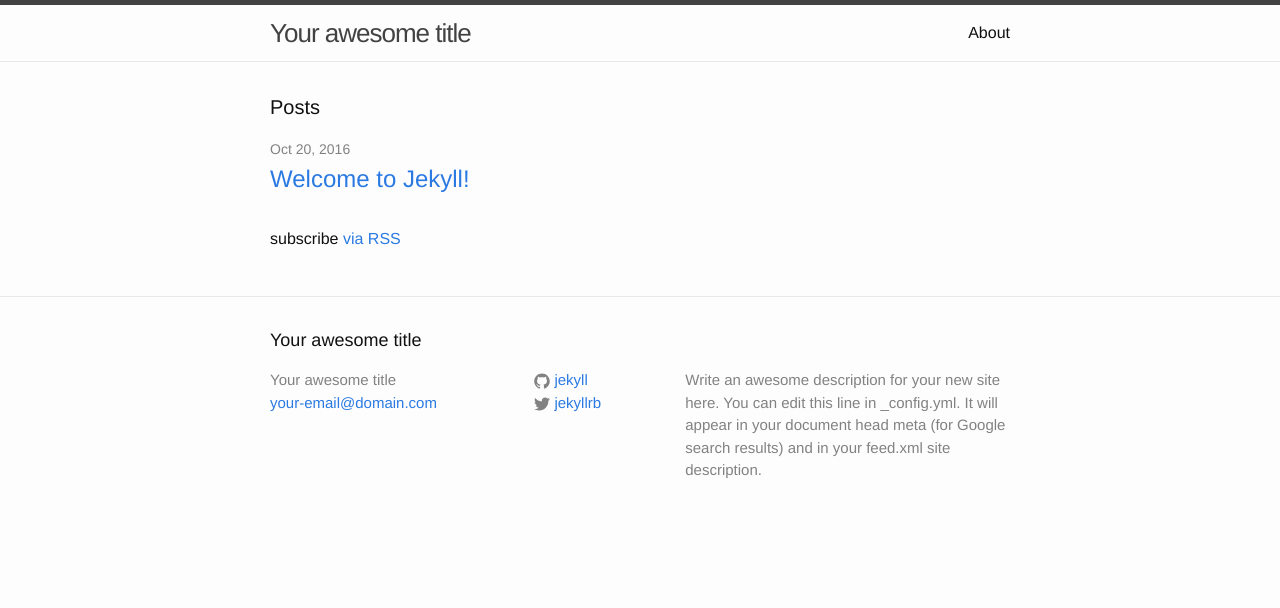
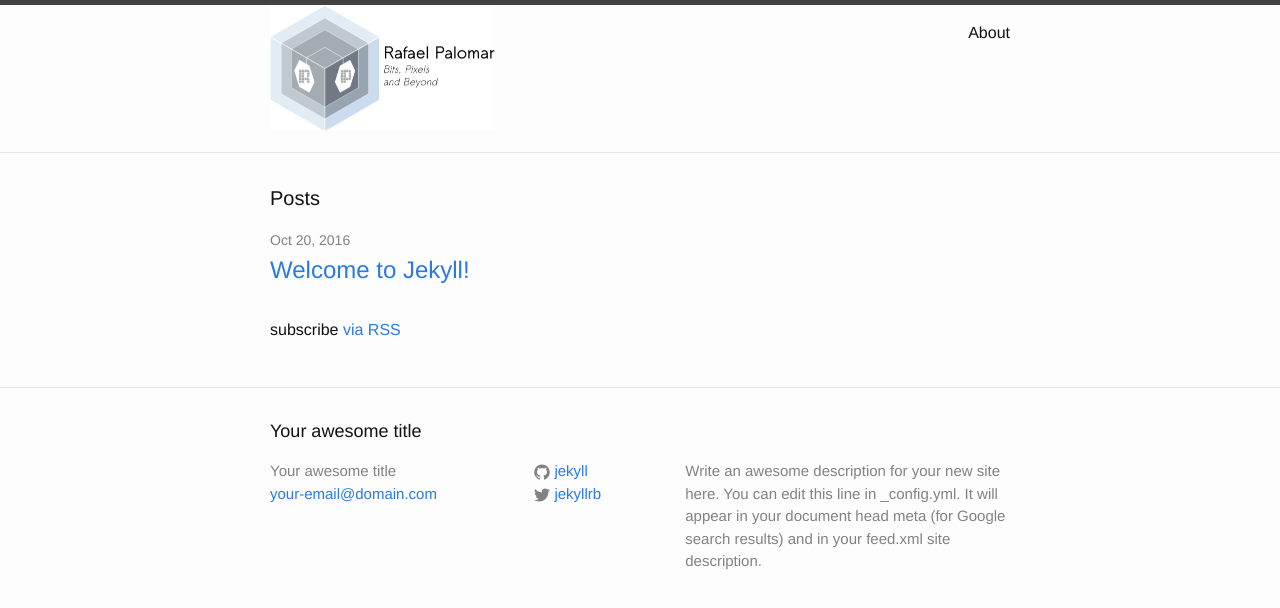
Before and after one commit to RafaelPalomar/rpblog, a Jekyll site: the page built from index.html, in a window 1280 px wide. Shown: the top 608 px of the page. Built offline with Jekyll 4.4.1, drawn with Linux system fonts in a browser that asks for light colours.

Commit message:
Title logo added

```diff
--- a/_includes/header.html
+++ b/_includes/header.html
@@ -2,7 +2,7 @@
 
   <div class="wrapper">
 
-    <a class="site-title" href="{{ site.baseurl }}/">{{ site.title }}</a>
+    <h3 class="site-title">RP</h3>
 
     <nav class="site-nav">
       <a href="#" class="menu-icon">
--- a/_sass/_layout.scss
+++ b/_sass/_layout.scss
@@ -10,7 +10,7 @@
     position: relative;
 }
 
-.site-title {
+/**.site-title {
     font-size: 26px;
     font-weight: 300;
     line-height: 56px;
@@ -22,6 +22,18 @@
     &:visited {
         color: $grey-color-dark;
     }
+}
+*/
+
+.site-title {
+    display: inline-block;
+    width: 225px;
+    height: 125px;
+    text-indent: 100%;
+    white-space: nowrap;
+    overflow: hidden;
+    background: url("/img/logo.png") #ffffff no-repeat;
+    background-size: 225px, 125px;
 }
 
 .site-nav {
@@ -195,7 +207,6 @@
 }
 
 
-
 /**
  * Posts
  */
```
Also changed, not shown: img/logo.png (added).
